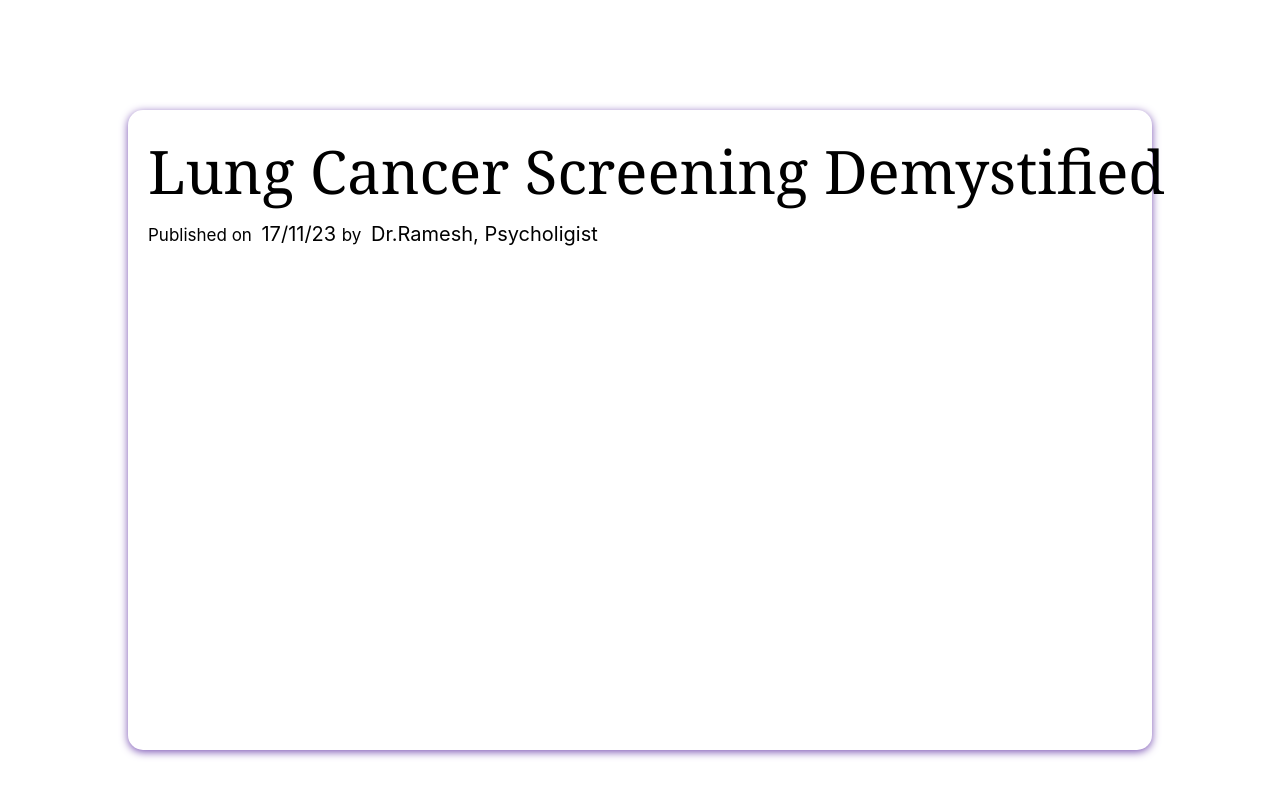
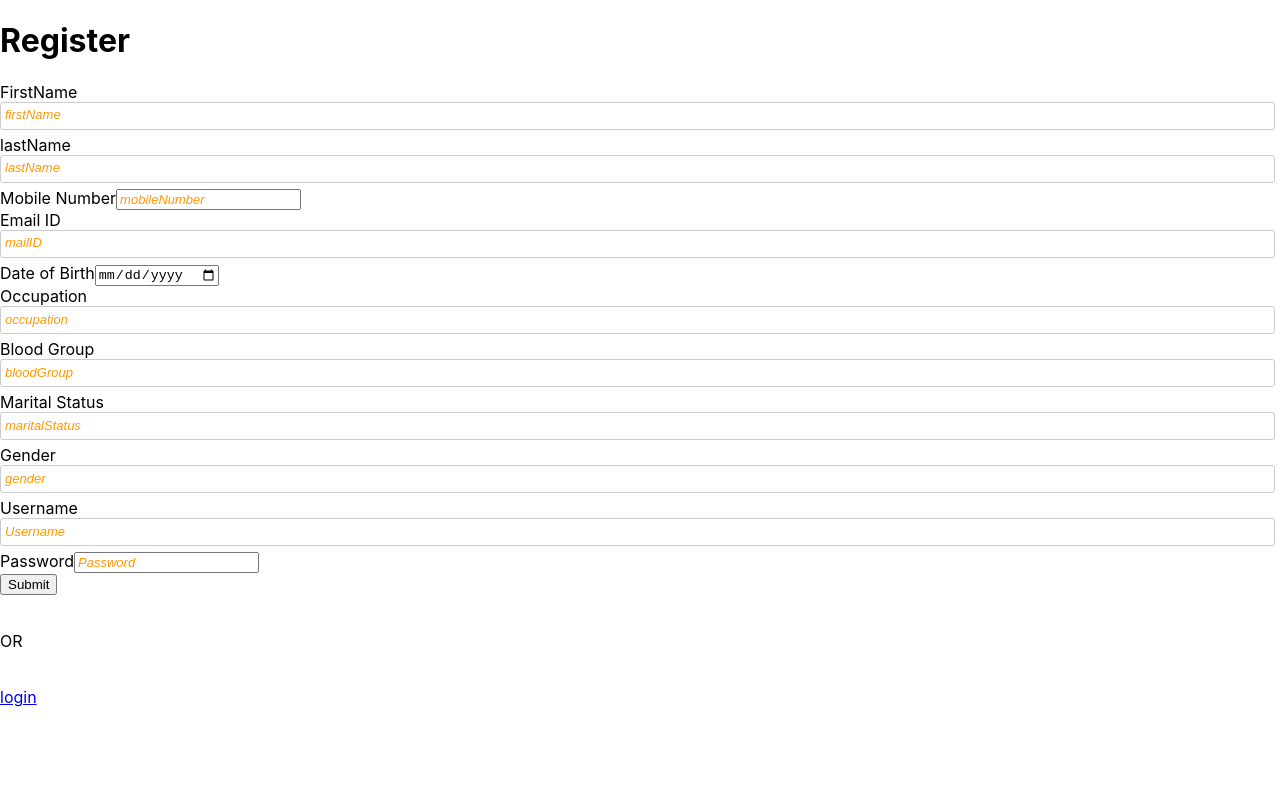
Before and after one commit to srawan-meesala/lifeline-fdfed, a React (Create React App) app: page /patientRegister in a window 1280 px wide. Shown: the top 796 px of the page. Built offline with nearby package versions, Linux system fonts and the light colour scheme.

Commit message:
new commit

```diff
--- a/package.json
+++ b/package.json
@@ -6,9 +6,14 @@
     "@testing-library/jest-dom": "^5.17.0",
     "@testing-library/react": "^13.4.0",
     "@testing-library/user-event": "^13.5.0",
+    "axios": "^1.6.2",
+    "cors": "^2.8.5",
+    "express": "^4.18.2",
+    "mongoose": "^8.0.1",
     "react": "^18.2.0",
     "react-dom": "^18.2.0",
     "react-icons": "^4.12.0",
+    "react-router-dom": "^6.19.0",
     "react-scripts": "5.0.1",
     "web-vitals": "^2.1.4"
   },
--- a/src/App.js
+++ b/src/App.js
@@ -1,16 +1,25 @@
 import './App.css';
-// import Navbar from './components/Navbar';
-// import Footer from './components/Footer';
-// import UserProfile from './pages/UserProfile';
-// import Blogs from './pages/Blogs';
-// import UserProfile from './pages/UserProfile';
+import { BrowserRouter as Router, Routes, Route } from "react-router-dom";
+import Navbar from './components/Navbar';
+import Footer from './components/Footer';
+import UserProfile from './pages/UserProfile';
+import Blogs from './pages/Blogs';
+import PatientRegister from './pages/PatientRegister'
+import PatientLogin from './pages/PatientLogin';
 import BlogComplete from './components/BlogComplete';
 import './styles/Style.css';
 
 function App() {
   return (
     <div className='app'>
-      <BlogComplete/>
+       <Router>
+        <Routes>
+          <Route path="/" element={<Blogs/>}/>
+          <Route path="/patientLogin" element={<PatientLogin/>}/>
+          <Route path="/patientRegister" element={<PatientRegister/>}/>
+          <Route path="/userProfile" element={<UserProfile/>}/>
+        </Routes>
+      </Router>
     </div>
   );
 }
--- a/src/pages/Blogs.js
+++ b/src/pages/Blogs.js
@@ -1,16 +1,17 @@
 import React from 'react'
 import Navbar from '../components/Navbar';
 import BlogCard from '../components/BlogCard';
+import { useLocation } from 'react-router-dom';
 
 function Blogs() {
 
-
+  const location = useLocation()
   var data = [
     {
       id: 1,
       title: 'Lung Cancer Screening Demystified',
-      author: 'Dr.Ramesh',
-      prof: 'Psycholigist'
+      author: 'Charan Kumar',
+      prof: 'Sexologist'
     },
     {
       id: 2,
--- /dev/null
+++ b/src/pages/PatientLogin.js
@@ -0,0 +1,53 @@
+import React, { useEffect,useState } from "react";
+import axios from "axios";
+import {useNavigate, Link} from 'react-router-dom';
+
+function Patient_login(){
+    const navigate = useNavigate()
+    const [username,setusername] = useState('')
+    const [password,setpassword] = useState('')
+
+    async function submit_login(e){
+        e.preventDefault()
+        try{
+            await axios.post('http://localhost:8000/patientLogin',{
+                username,password
+            })
+            .then(res =>{
+                if(res.data == 'exist'){
+                    navigate('/userProfile')
+                }
+                else if(res.data == 'doesnot exist'){
+                    alert('User is not registered')
+                }
+                else if(res.data == 'invalid credentials'){
+                    alert('Invalid Credentials')
+                }
+            })
+        }
+        catch(e){
+            alert('Error While Logging In')
+        }
+    }
+
+
+    return(
+        <div className="patient-login" >
+            <form method="POST" action="/patientLogin" className="patient-login-form">
+                <label>Username</label><b/>
+                <input type="text" placeholder="Username" name="username" onChange={(e) => { setusername(e.target.value) }} required /><br/>
+                <label>Password</label><b/>
+                <input type="password" placeholder="Password" name="password" onChange={(e) => { setpassword(e.target.value) }} required/><br/>
+                <input type="submit" onClick={submit_login} />
+            </form>
+
+            <br />
+            <p>OR</p>
+            <br />
+
+            <Link to="/PatientRegister">Register </Link>
+        </div>
+    )
+}
+
+export default Patient_login
--- /dev/null
+++ b/src/pages/PatientRegister.js
@@ -0,0 +1,95 @@
+import React, { useEffect, useState } from "react"
+import axios from "axios"
+import { useNavigate, Link } from "react-router-dom"
+
+
+function Register_patient() {
+
+    const navigate=useNavigate();
+
+    const [firstName,setfirstName] = useState('')
+    const [lastName,setlastName] = useState('')
+    const [mobileNumber,setmobileNumber] = useState('')
+    const [mailID,setmailID] = useState('')
+    const [dob,setdob] = useState('')
+    const [occupation,setoccupation] = useState('')
+    const [bloodGroup,setbloodGroup] = useState('')
+    const [maritalStatus,setmaritalStatus] = useState('')
+    const [gender,setgender] = useState('')
+    const [username,setUsername] = useState('')
+    const [password,setPassword]=useState('')
+
+    async function submit_register(e){
+        e.preventDefault();
+
+        try{
+            console.log("Request Data:", { firstName, username });
+            await axios.post("http://localhost:8000/patientRegister",{
+                firstName,lastName,mobileNumber,mailID,dob,occupation,bloodGroup,maritalStatus,gender,username,password
+            })
+            .then(res=>{
+                console.log(res)
+                if(res.data === "exist"){
+                    alert('Registered already')
+                }
+                else if(res.data === "not exist"){
+                    navigate('/userProfile')
+                }
+            })
+            .catch(e=>{
+                alert("wrong details")
+                console.log(e);
+            })
+
+        }
+        catch(e){
+            console.log(e);
+
+        }
+
+    }
+
+
+    return (
+        <div className="patient-register">
+
+            <h1>Register</h1>
+
+            <form method="POST" action="/patientRegister" className="patient-register-form">
+                <label >FirstName</label><b/>
+                <input type="text" onChange={(e) => { setfirstName(e.target.value) }} name="firstName" placeholder="firstName" required  /><br/>
+                <label >lastName</label><b/>
+                <input type="text" onChange={(e) => { setlastName(e.target.value) }} name="lastName" placeholder="lastName" required  /><br/>
+                <label >Mobile Number</label><b/>
+                <input type="number" onChange={(e) => { setmobileNumber(e.target.value) }} name="mobileNumber" placeholder="mobileNumber" required  /><br/>
+                <label >Email ID</label><b/>
+                <input type="email" onChange={(e) => { setmailID(e.target.value) }} name="mailID" placeholder="mailID" required  /><br/>
+                <label >Date of Birth</label><b/>
+                <input type="date" onChange={(e) => { setdob(e.target.value) }} name="dob" required  /><br/>
+                <label >Occupation</label><b/>
+                <input type="text" onChange={(e) => { setoccupation(e.target.value) }} name="occupation" placeholder="occupation" required  /><br/>
+                <label >Blood Group</label><b/>
+                <input type="text" onChange={(e) => { setbloodGroup(e.target.value) }} name="bloodGroup" placeholder="bloodGroup" required  /><br/>
+                <label >Marital Status</label><b/>
+                <input type="text" onChange={(e) => { setmaritalStatus(e.target.value) }} name="maritalStatus" placeholder="maritalStatus" required  /><br/>
+                <label >Gender</label><b/>
+                <input type="text" onChange={(e) => { setgender(e.target.value) }} name="gender" placeholder="gender" required  /><br/>
+                <label >Username</label><b/>
+                <input type="text" onChange={(e) => { setUsername(e.target.value) }} name="Username" placeholder="Username" required  /><br/>
+                <label >Password</label><b/>
+                <input type="password" onChange={(e) => { setPassword(e.target.value) }} name="Password" placeholder="Password" required  /><br/>
+                <input type="submit" onClick={submit_register} />
+
+            </form>
+
+            <br />
+            <p>OR</p>
+            <br />
+
+            <Link to="/PatientLogin">login </Link>
+
+        </div>
+    )
+}
+
+export default Register_patient
--- a/src/pages/UserProfile.js
+++ b/src/pages/UserProfile.js
@@ -7,8 +7,11 @@ import { MdLocalPharmacy } from "react-icons/md";
 import { BiRupee } from "react-icons/bi";
 import { FaUserCircle } from "react-icons/fa";
 import { BiLogOut } from "react-icons/bi";
+import { useLocation } from 'react-router-dom';
+
 
 function UserProfile() {
+  const location = useLocation()
   return (
     <div className='UserProfile-whole'>
       <div className='UserProfile-left'>
@@ -27,7 +30,7 @@ function UserProfile() {
             </div>
             <div className='UserProfile-func-parts'>
               <div className='UserProfile-icon'><FaUserDoctor/></div>
-              <div className='UserProfile-func'>Doctor</div>
+              <div className='UserProfile-func'>Doctors</div>
             </div>
             <div className='UserProfile-func-parts'>
               <div className='UserProfile-icon'><MdLocalPharmacy/></div>
```
Also changed, not shown: app.js (added, +77 -0 lines), mongo.js (added, +59 -0 lines), 1 other file (tests, documents, lock files or other folders).
